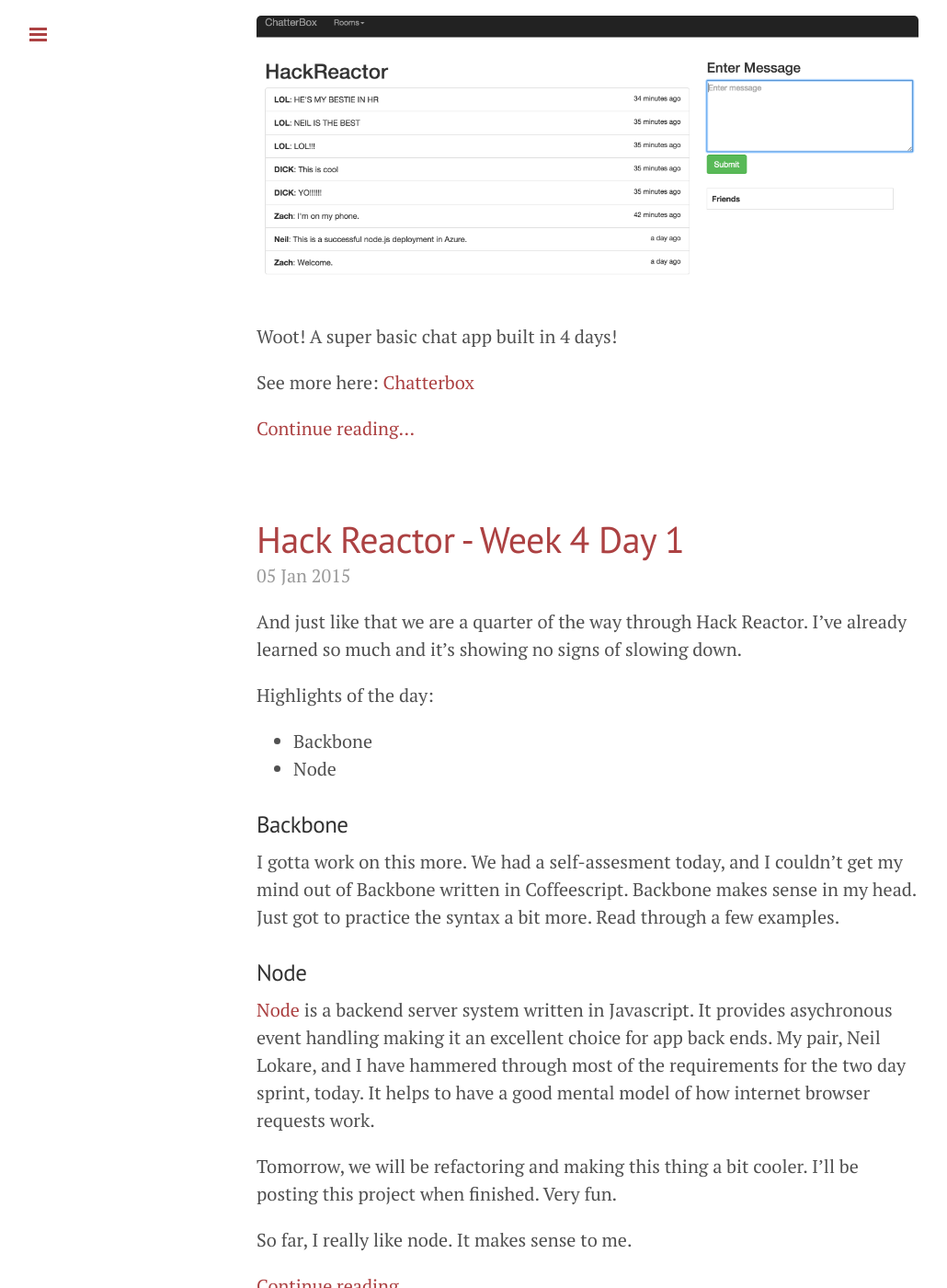
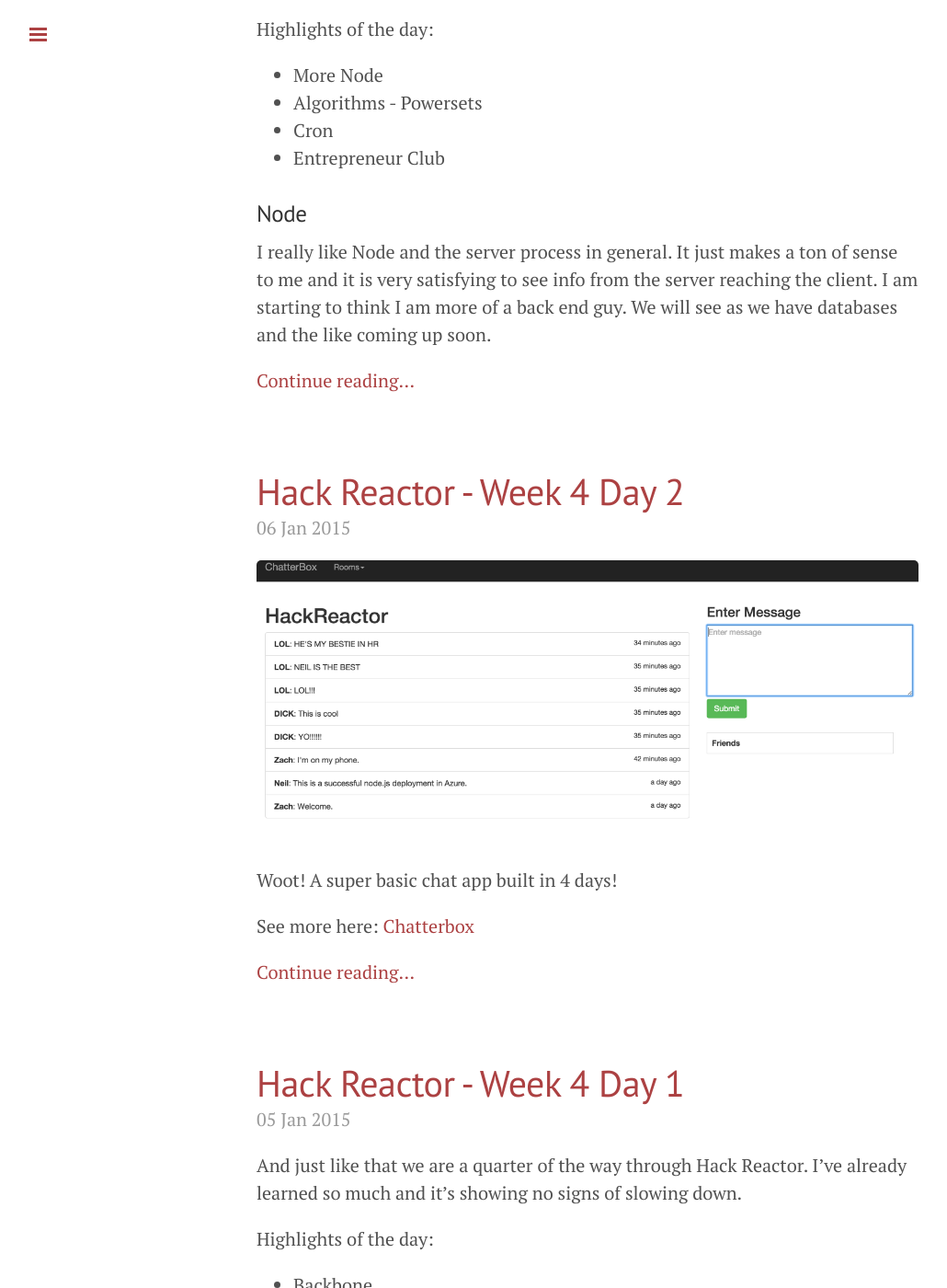
Before and after one commit to zdlopez/zdlopez.github.io, a Jekyll site: the page built from index.html, in a window 1280 px wide and 1400 px high, scrolled down 215 px. Shown: the whole window at 92% size, without its empty margins (1-1031 px from the left). Built offline with Jekyll 4.4.1, drawn with Linux system fonts in a browser that asks for light colours; Markdown is read by kramdown in place of the engine named in the settings; the list of posts is cut into pages by our own code; some of the changed lines change nothing that is shown; some of the changed text lies outside the part shown.

Commit message:
HR W4 D3

```diff
--- /dev/null
+++ b/_posts/2015-1-7-HR-Week4-Day3.md
@@ -0,0 +1,32 @@
+---
+layout: post
+title: Hack Reactor - Week 4 Day 3
+tags: [Hack Reactor, Node, Algorithms, Cron, Entrepreneur Club]
+---
+
+Highlights of the day:
+
+* More Node
+* Algorithms - Powersets
+* Cron
+* Entrepreneur Club
+
+### Node
+
+I really like Node and the server process in general.  It just makes a ton of sense to me and it is very satisfying to see info from the server reaching the client.  I am starting to think I am more of a back end guy.  We will see as we have databases and the like coming up soon.
+
+<!--more-->
+
+### Algorithms - Powersets
+
+We had a toy problem today on [powersets](http://en.wikipedia.org/wiki/Power_set) of a given string.  This was a reminder that I need to study up on mathematical problems.  These should come more easily.
+
+### Cron
+
+[Cron](http://en.wikipedia.org/wiki/Cron) is a unix/linux utility that allows for scheduling of jobs in the background on the computer.  This is powerful, but we had a little bug and I wanted to post about for others sake.
+
+All paths must be absolute and not relative.  This includes calls to applications.  In our case, we needed to call Node on a javascript file that would execute and scrape some web data.  Because of the need for absolute paths, we had to know where Node was installed.  Usually, this is at /usr/local/bin, but this isn't always the case.  To find out, execute the following in terminal:
+
+    bash node -v
+
+This will report back the absolute path which you can use in cron.  Yay!
```
Also changed, not shown: _posts/2015-1-5-HR-Week4-Day1.md (+2 -0 lines).
